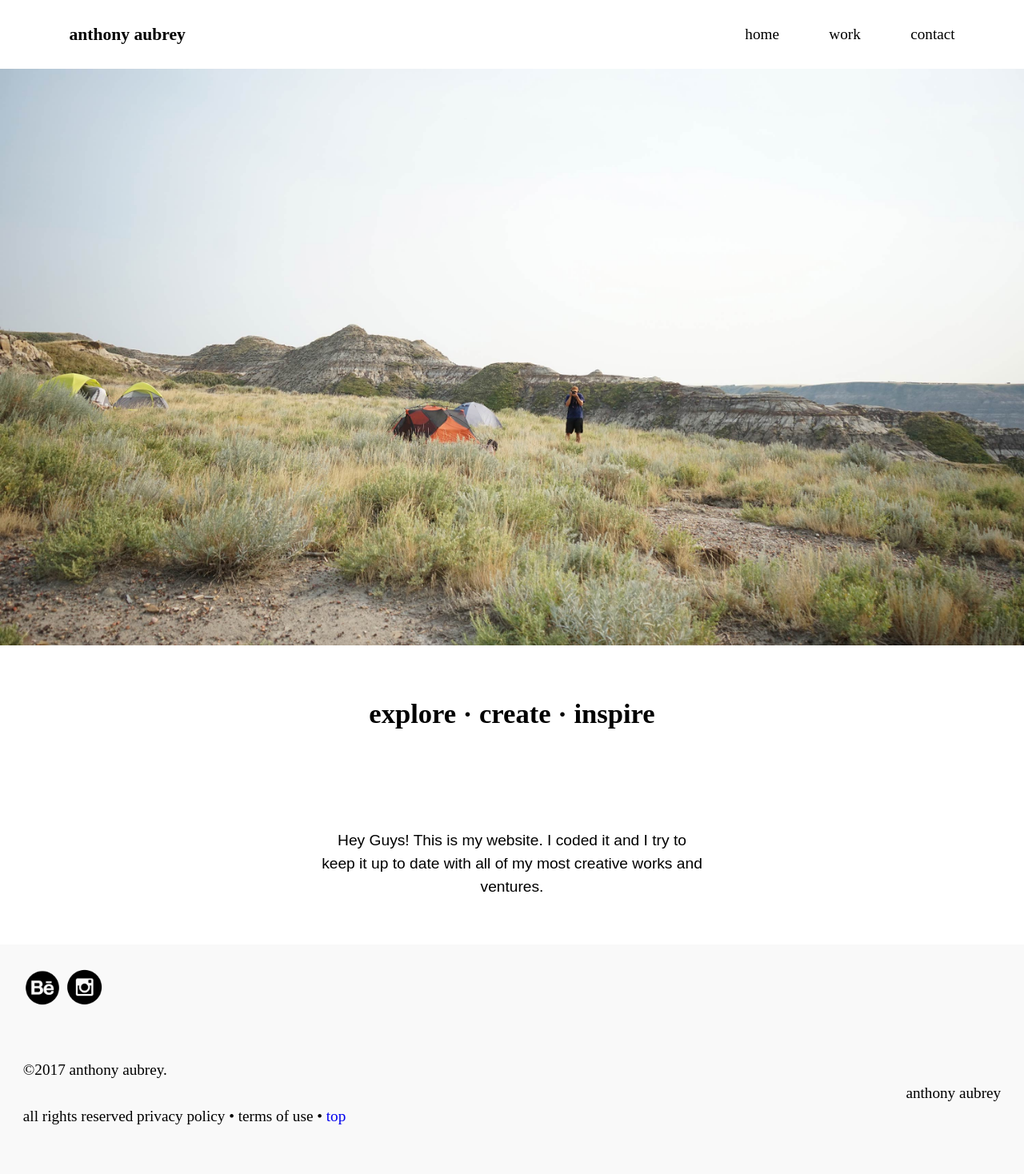
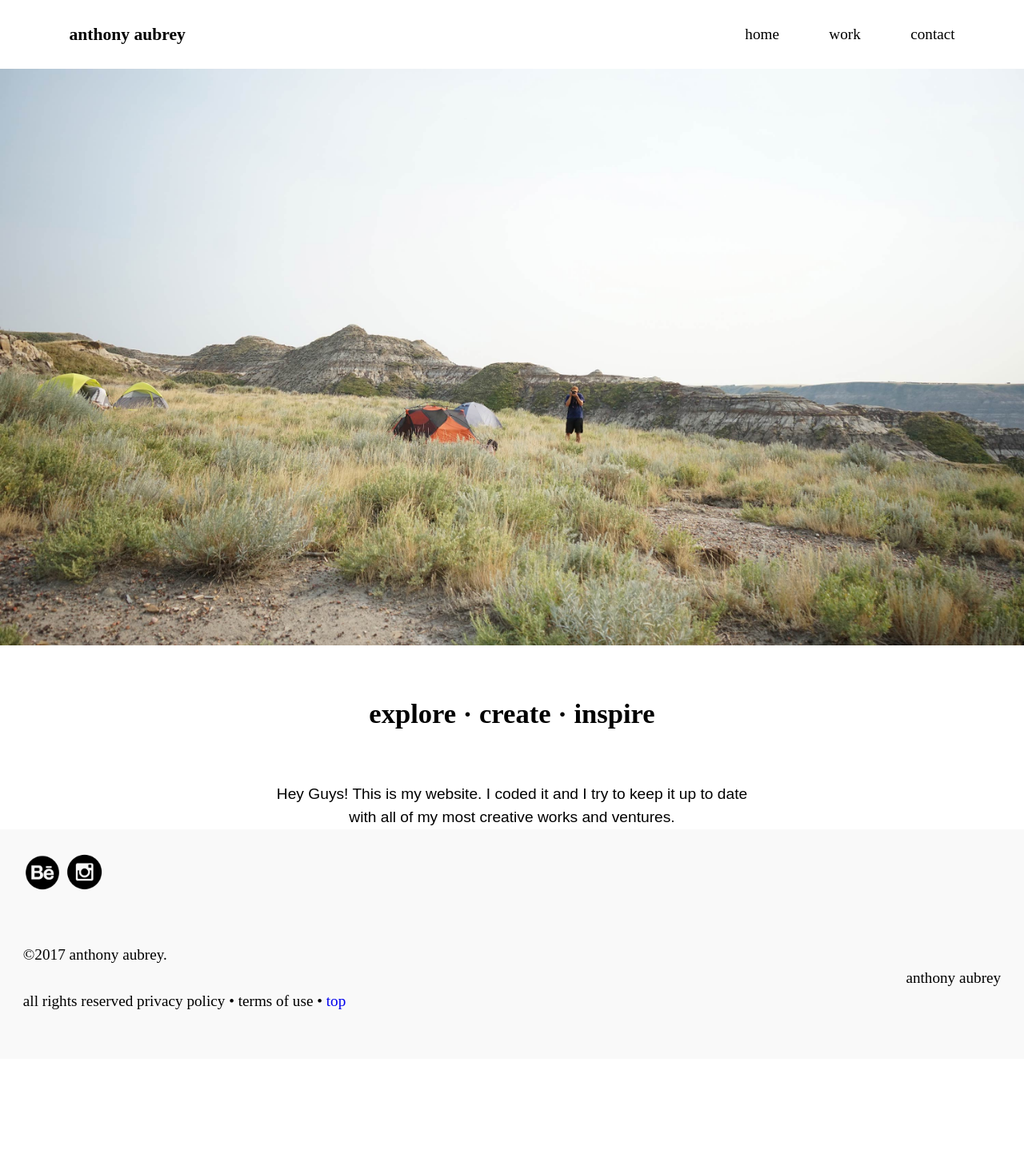
Before and after one commit to anthonyaubrey/portfolio, a Jekyll site: the page built from index.html, in a window 1280 px wide. Shown: the whole page at 80% size. Built offline with Jekyll 4.4.1, drawn with Linux system fonts in a browser that asks for light colours; after the commit the page ends 1324 px from its top, so only the background shows below that.

Commit message:
Removed padding from text

```diff
--- a/index.html
+++ b/index.html
@@ -6,6 +6,6 @@
   <div>
     <img class="img-flex"src="{{site.baseurl}}/img/bobexplore.jpg">
     <h1 class="island-2 wrapper">explore · create · inspire</h1>
-    <p class="wrapper open-sans text-center island-2">Hey Guys! This is my website. I coded it and I try to keep it up to date with all of my most creative works and ventures.</p>
+    <p class="wrapper open-sans text-center">Hey Guys! This is my website. I coded it and I try to keep it up to date with all of my most creative works and ventures.</p>
   </div>
 </main>
```
